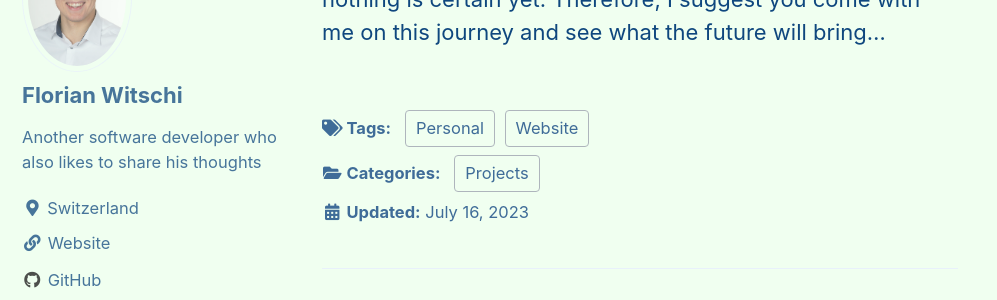
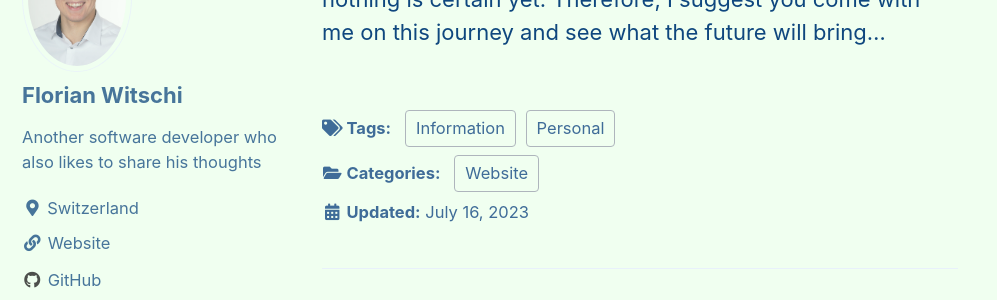
Before and after one commit to witschiflo/witschiflo.github.io, a Jekyll site: the page built from _posts/2023-07-10-my-first-post.md, in a window 1280 px wide and 900 px high, scrolled down 3731 px. Shown: the part 142-442 px from the top of the window, without its empty margins (0-997 px from the left). Built offline with Jekyll 4.4.1, drawn with Linux system fonts in a browser that asks for light colours; cached includes are drawn as plain includes.

Commit message:
Change tags for post

```diff
--- a/_posts/2023-07-10-my-first-post.md
+++ b/_posts/2023-07-10-my-first-post.md
@@ -1,9 +1,9 @@
 ---
 title: "From an HTML experiment to a blog"
 categories:
-  - Projects
+  - Website
 tags:
-  - Website
+  - Information
   - Personal
 last_modified_at: 2023-07-16
 excerpt: "How it all started with an idea to get into web development and what led to the creation of a blog"
```
Also changed, not shown: _posts/2023-07-24-survive-university.md (+1 -1 lines).
